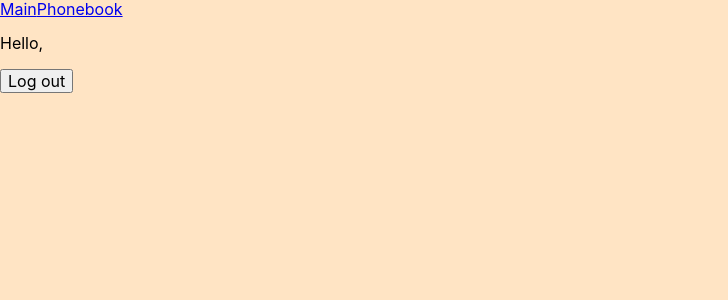
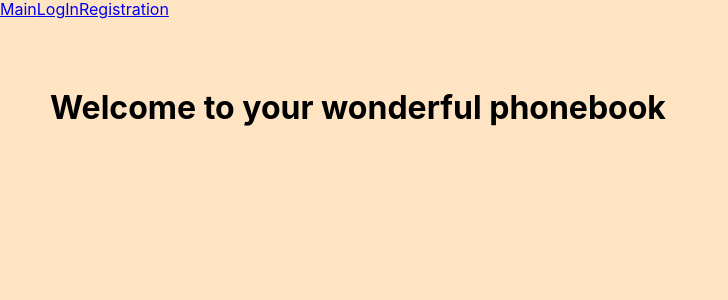
Before and after one commit to JuliaZaykaS/goit-react-hw-08-phonebook, a React (Create React App) app: page / in a window 1280 px wide. Shown: the top 300 px of the page, without its empty margins (0-728 px from the left). Built offline with nearby package versions, Linux system fonts and the light colour scheme; no server answers.

Commit message:
навигация и страницы
отображение в зависимости от залогинен или нет пользователь

```diff
--- a/src/components/App/App.js
+++ b/src/components/App/App.js
@@ -1,4 +1,5 @@
 import { useEffect } from 'react';
+import { Switch } from 'react-router-dom';
 import { useSelector, useDispatch } from 'react-redux';
 import { filterContacts } from '../../redux/contacts/contact-actions';
 import Section from '../Section/Section';
@@ -39,20 +40,22 @@ export default function App() {
 
   return (
     <>
+        <Navigation />
+      <Switch>
       <PublicRoute exact path='/'>
-        <Navigation />
+        <Section title={'Welcome to your wonderful phonebook'}></Section>
       </PublicRoute>
       <PublicRoute exact path='/register' restricted>
         <Section title={'Registration'}>
           <RegisterForm />
         </Section>
       </PublicRoute>
-      <PublicRoute exact path='/login' restricted>
+      <PublicRoute path='/login' restricted redirectTo="/contacts">
         <Section title={'Login'}>
           <LoginForm />
         </Section>
       </PublicRoute>
-      <PrivateRoute path="/contacts">
+      <PrivateRoute path="/contacts" redirectTo="/login">
         <Section title={'Phonebook'}>
           <ContactForm />
           <h2>Contacts</h2>
@@ -64,6 +67,7 @@ export default function App() {
           )}
         </Section>
       </PrivateRoute>
+      </Switch>
     </>
   );
 }
--- a/src/components/Navigation/Navigation.js
+++ b/src/components/Navigation/Navigation.js
@@ -1,14 +1,31 @@
 import { NavLink } from 'react-router-dom';
 import UserMenu from '../UserMenu/UserMenu';
-
+import { getIsLoggedIn, getUserName } from '../../redux/auth/auth-selectors';
+import { useSelector } from 'react-redux';
 
 export default function Navigation() {
-    return (
-        <nav>
-            <NavLink exact to='/'>Main</NavLink>
-            <NavLink to='/contacts'>Phonebook</NavLink>
-            <UserMenu/>
+  const isLoggedIn = useSelector(getIsLoggedIn);
+  const userEmail = useSelector(getUserName);
 
-        </nav>
-    )
+  return (
+    <nav>
+      <NavLink exact to="/">
+        Main
+      </NavLink>
+
+      {isLoggedIn ? (
+        <>
+          <UserMenu userMail={userEmail} />
+          <NavLink to="/contacts">Phonebook</NavLink>
+        </>
+      ) : (
+        <>
+          <NavLink exact to="/login">
+            LogIn
+          </NavLink>
+          <NavLink to="/register">Registration</NavLink>
+        </>
+      )}
+    </nav>
+  );
 }
--- a/src/components/PrivateRoute/PrivateRoute.js
+++ b/src/components/PrivateRoute/PrivateRoute.js
@@ -1,5 +1,10 @@
-import { Route } from 'react-router';
+import { Route, Redirect } from "react-router"
+import { useSelector } from 'react-redux';
+import { getIsLoggedIn } from "../../redux/auth/auth-selectors";
 
-export default function PrivateRoute({ children, ...routeProps }) {
-  return (<Route {...routeProps}>{children}</Route>);
+export default function PrivateRoute({ children, redirectTo = '/', ...routeProps }) {
+  const isLoggedIn = useSelector(getIsLoggedIn);
+  return (<Route {...routeProps}>
+    {isLoggedIn ? children : <Redirect to={redirectTo}/>}
+  </Route>);
 }
--- a/src/components/PublicRoute/PublicRoute.js
+++ b/src/components/PublicRoute/PublicRoute.js
@@ -1,7 +1,16 @@
-import { Route } from "react-router"
+import { Route, Redirect } from "react-router"
+import { useSelector } from 'react-redux';
+import { getIsLoggedIn } from "../../redux/auth/auth-selectors";
 
-export default function PublicRoute({ children,restricted = false, ...routeProps }) {
+
+export default function PublicRoute({ children,
+    restricted = false,
+    redirectTo = '/',
+    ...routeProps }) {
+    const isLoggedIn = useSelector(getIsLoggedIn);
+    const shouldRedirect = isLoggedIn && restricted;
     return (
-       <Route {...routeProps}>{children}</Route>
+        <Route {...routeProps}>
+            {shouldRedirect ?<Redirect to={redirectTo}/> : children}</Route>
     )
 }
```
